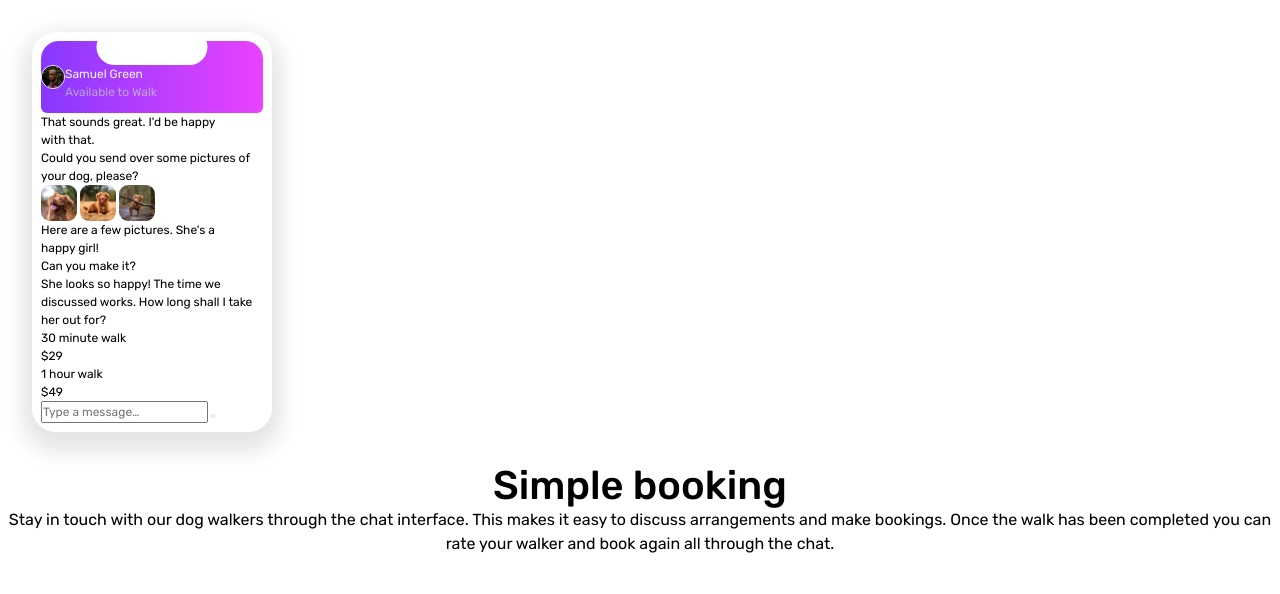
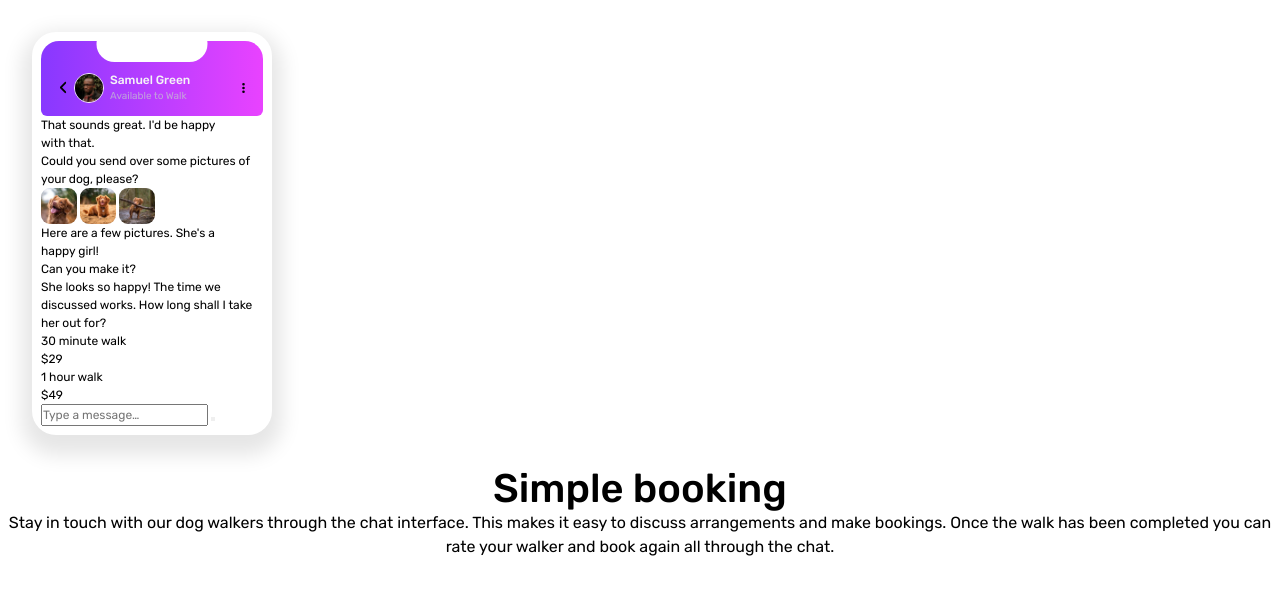
Before and after one commit to EbadShelby/chat-app-illustration-design-to-code_007, a plain HTML site: page index.html in a window 1280 px wide. Drawn offline with Linux system fonts and the light colour scheme.

Commit message:
addint chat header 1.2

```diff
--- a/index.html
+++ b/index.html
@@ -27,19 +27,23 @@
         <div class="mobile-ui__container">
           <div class="section__grid__mobile-ui">
             <div class="chat__header">
-              <div class="chat__header-avatar-container">
+              <div class="chat__header-user-info-container">
+                <img
+                  class="chat__header-back"
+                  src="images/angle-left-solid.svg"
+                />
                 <img
                   class="chat__header-avatar"
                   src="images/avatar.jpg"
                   alt=""
                 />
-              </div>
-              <div class="chat__header__info">
-                <p class="chat__header__user-name">Samuel Green</p>
-                <p class="chat__header__status">Available to Walk</p>
+                <div class="chat__header__info">
+                  <p class="chat__header__user-name">Samuel Green</p>
+                  <p class="chat__header__status">Available to Walk</p>
+                </div>
               </div>
               <div class="chat__header__menu">
-                <img src="" alt="" />
+                <img src="images/ellipsis-vertical-solid.svg" />
               </div>
             </div>
             <div class="chat__message-group">
--- a/style.css
+++ b/style.css
@@ -153,6 +153,8 @@ h1 {
 /* ======================================= */
 .chat__header {
   display: flex;
+  align-items: center;
+  justify-content: space-between;
   position: relative;
   overflow: hidden;
   border-radius: 1.5em 1.5em .5em .5em;
@@ -161,12 +163,13 @@ h1 {
     var(--clr-primary-600),
     var(--clr-primary-500)
   );
-  padding-block: var(--spacing-400) var(--spacing-200);
+  padding-block: var(--spacing-500) var(--spacing-200);
+  padding-inline: var(--spacing-300);
 }
 .chat__header::after {
   content: "";
   position: absolute;
-  top: -1em;
+  top: -1.25em;
   right: 0;
   left: 50%;
   transform: translate(-50%);
@@ -175,17 +178,33 @@ h1 {
   height: 3em;
   background-color: var(--clr-neutral-100);
 }
+.chat__header-user-info-container {
+  display: flex;
+  align-items: center;
+  gap: var(--spacing-100);
+
+
+}
+.chat__header-back{
+  max-width: .75em;
+}
 .chat__header-avatar {
-  max-width: 2em;
+  max-width: 2.5em;
   border: 1px solid var(--clr-neutral-200);
   border-radius: 100vmax;
 }
 .chat__header__user-name {
   color: var(--clr-neutral-200);
+  font-weight: var(--fw-medium);
+  text-wrap: nowrap;
 }
 .chat__header__status {
   color: var(--clr-neutral-300);
   opacity: 0.7;
+  font-size: clamp(0.5rem, 0.4565rem + 0.2174vw, 0.625rem);
+}
+.chat__header__menu {
+  width: .25em;
 }
 /* ======================================= */
 /* ===========|| Main Style ||============ */
```
Also changed, not shown: images/angle-left-solid.svg (added), images/ellipsis-vertical-solid.svg (added).
